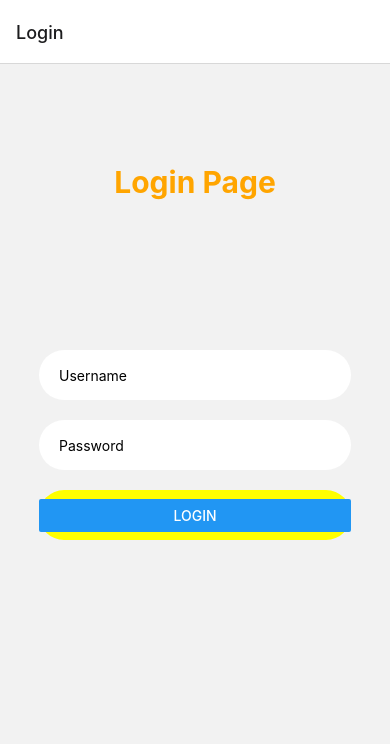
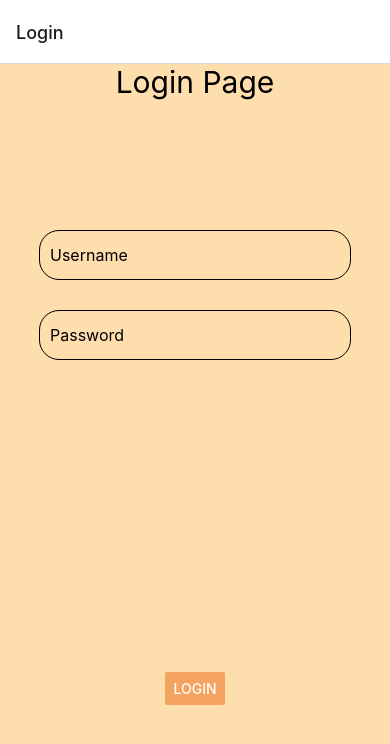
Before and after one commit to suraj480/reactNativeFirstProject, a React Native app: screen /Login in a window 390 px wide. Shown: the top 744 px of the page. Built offline with nearby package versions, Linux system fonts and the light colour scheme.

Commit message:
design changes

```diff
--- a/LoginScreen.jsx
+++ b/LoginScreen.jsx
@@ -1,9 +1,11 @@
-import React, { useState } from 'react';
+import React, { useState, useEffect } from 'react';
 import { View, Text, TextInput, Button, StyleSheet } from 'react-native';
 import UserData from './UserData.json'
 import { useNavigation } from '@react-navigation/native';
 const LoginScreen = () => {
   const [username, setUsername] = useState('');
+  const [incorrectUsernamePassword, setincorrectUsernamePassword] = useState('');
+  const [loginSuccess, setLoginSuccess] = useState(false);
   const [password, setPassword] = useState('');
   const [display, setDisplay] = useState(false);
   const navigation = useNavigation();
@@ -11,45 +13,50 @@ const LoginScreen = () => {
     UserData.map(item => {
       if (item.username === username && item.password === password) {
         // console.warn("login successfull")
-        const userData=username
-        navigation.navigate('Home',{userData});
-      } else {
-        console.warn("Login Failed !")
+        setLoginSuccess(true)
+        const userData = username
+        navigation.navigate('Home', { userData });
+      } else if (item.username !== username || item.password === password) {
+        setDisplay(true);
+        setLoginSuccess(false);
+        setincorrectUsernamePassword('Incorrect username or Password !!')
       }
     })
-    setDisplay(true);
+
   };
+
+  useEffect(() => {
+
+    setDisplay(false);
+  }, [loginSuccess])
 
   const handleClearState = () => {
     setUsername('');
     setPassword('');
-    setDisplay(false);
+    setLoginSuccess(false);
   };
 
   return (
-    <View>
-      <View>
-      <Text style={styles.title}>Login Page</Text>
+
+    <View style={styles.main}>
+      <View style={styles.box1}>
+        <Text style={{ textAlign: 'center', fontSize: 30 }}>Login Page</Text>
+        {display && (
+
+          <Text style={{ color: 'red', fontSize: 20, textAlign: 'center' }}>{incorrectUsernamePassword}</Text>
+
+        )}
       </View>
-      {display && (
-        <View style={styles.userInfo}>
-          <Text style={{ color: 'green', fontSize: 16, }}>LoggedIn user: {username}</Text>
-        </View>
-      )}
-      <View style={styles.container}>
-
-        <View style={styles.inputView}>
+      <View style={styles.box2}>
         <TextInput
-            style={styles.inputText}
+          style={styles.innerBox2}
           placeholder="Username"
           placeholderTextColor="black"
           onChangeText={text => setUsername(text)}
           value={username}
         />
-        </View>
-        <View style={styles.inputView}>
         <TextInput
-            style={styles.inputText}
+          style={styles.innerBox2}
           placeholder="Password"
           placeholderTextColor="black"
           secureTextEntry={true}
@@ -57,64 +64,19 @@ const LoginScreen = () => {
           value={password}
         />
       </View>
-        <View style={styles.buttonView}>
-          <Button onPress={handleLogin} title="Login" />
-        </View>
+      <View style={styles.box3}>
+        <Button color="#F4A460" onPress={handleLogin} title="Login" />
+        {loginSuccess && (
 
-        {display && (
-          <View style={styles.buttonView}>
-            <Button onPress={handleClearState} title="LogOut" />
-          </View>
+          <Button color="#F4A460" onPress={handleClearState} title="LogOut" />
+
         )}
-
-
       </View>
     </View>
   );
 };
 
 const styles = StyleSheet.create({
-  container: {
-    flex: 1,
-    //backgroundColor: 'pink',
-    alignItems: 'center',
-    justifyContent: 'center',
-    paddingTop: 50,
-    marginTop: 100
-  },
-  inputView: {
-    width: '80%',
-    backgroundColor: '#ffffff',
-    borderRadius: 25,
-    height: 50,
-    marginBottom: 20,
-    justifyContent: 'center',
-    paddingHorizontal: 20,
-    borderBottomColor: 'red',
-  },
-  buttonView: {
-    width: '80%',
-    backgroundColor: 'yellow',
-    borderRadius: 25,
-
-    height: 50,
-    marginBottom: 20,
-    justifyContent: 'center',
-  },
-  userInfo: {
-    marginTop: 30,
-    alignItems: 'center',
-    color: 'black',
-    alignItems: 'center',
-    fontWeight: '600'
-  },
-  userInfoText: {
-    fontSize: 25,
-    color: 'green',
-
-
-
-  },
   inputText: {
     height: 50,
     color: 'black',
@@ -128,6 +90,37 @@ const styles = StyleSheet.create({
     textAlign: 'center'
 
   },
+  main: {
+    flex: 1
+  },
+  box1: {
+    flex: 1,
+    backgroundColor: '#FFDEAD'
+  },
+  box2: {
+    flex: 2,
+    alignItems: 'center',
+    backgroundColor: '#FFDEAD'
+  },
+  innerBox2: {
+    marginTop: 10,
+    borderRadius: 20,
+    marginBottom: 20,
+    height: 50,
+    padding: 10,
+    borderWidth: 1,
+    width: '80%',
+    fontSize: 16,
+    borderColor: "black"
+  },
+  box3: {
+    flex: 2,
+    backgroundColor: '#FFDEAD',
+    flexDirection: 'row',
+    justifyContent: 'center',
+    alignItems: 'center',
+    width: '100%',
+  },
 });
 
 export default LoginScreen;
--- a/UserData.json
+++ b/UserData.json
@@ -1,5 +1,5 @@
 [{
-    "username":"suraj",
+    "username":"Suraj",
     "password":"123"
 }
 ]
```
Also changed, not shown: component/Home.jsx (+4 -4 lines). Lines whose indentation alone changed are shown as unchanged.
